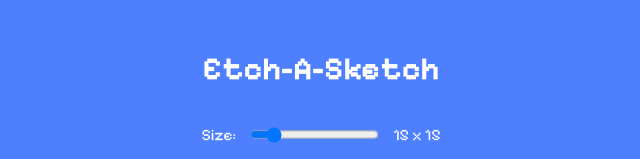
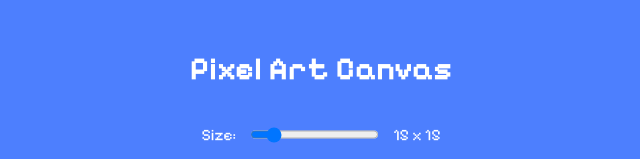
Before and after one commit to MelissaGoon/Pixel-Art-Canvas, a plain HTML site: page index.html in a window 1280 px wide. Shown: the top 159 px of the page, without its empty margins (319-959 px from the left). Drawn offline with Linux system fonts and the light colour scheme.

Commit message:
Renamed page

```diff
--- a/index.html
+++ b/index.html
@@ -10,11 +10,11 @@
         href="https://fonts.googleapis.com/css2?family=Pixelify+Sans:wght@400..700&family=Roboto:ital,wght@0,100..900;1,100..900&display=swap"
         rel="stylesheet">
     <link rel="stylesheet" href="styles.css">
-    <title>Etch-A-Sketch</title>
+    <title>Pixel Art Canvas</title>
 </head>
 
 <body>
-    <h1> Etch-A-Sketch </h1>
+    <h1> Pixel Art Canvas </h1>
     <div class="top-buttons">
         <div class="slidecontainer">
             <p>Size:</p>
```
